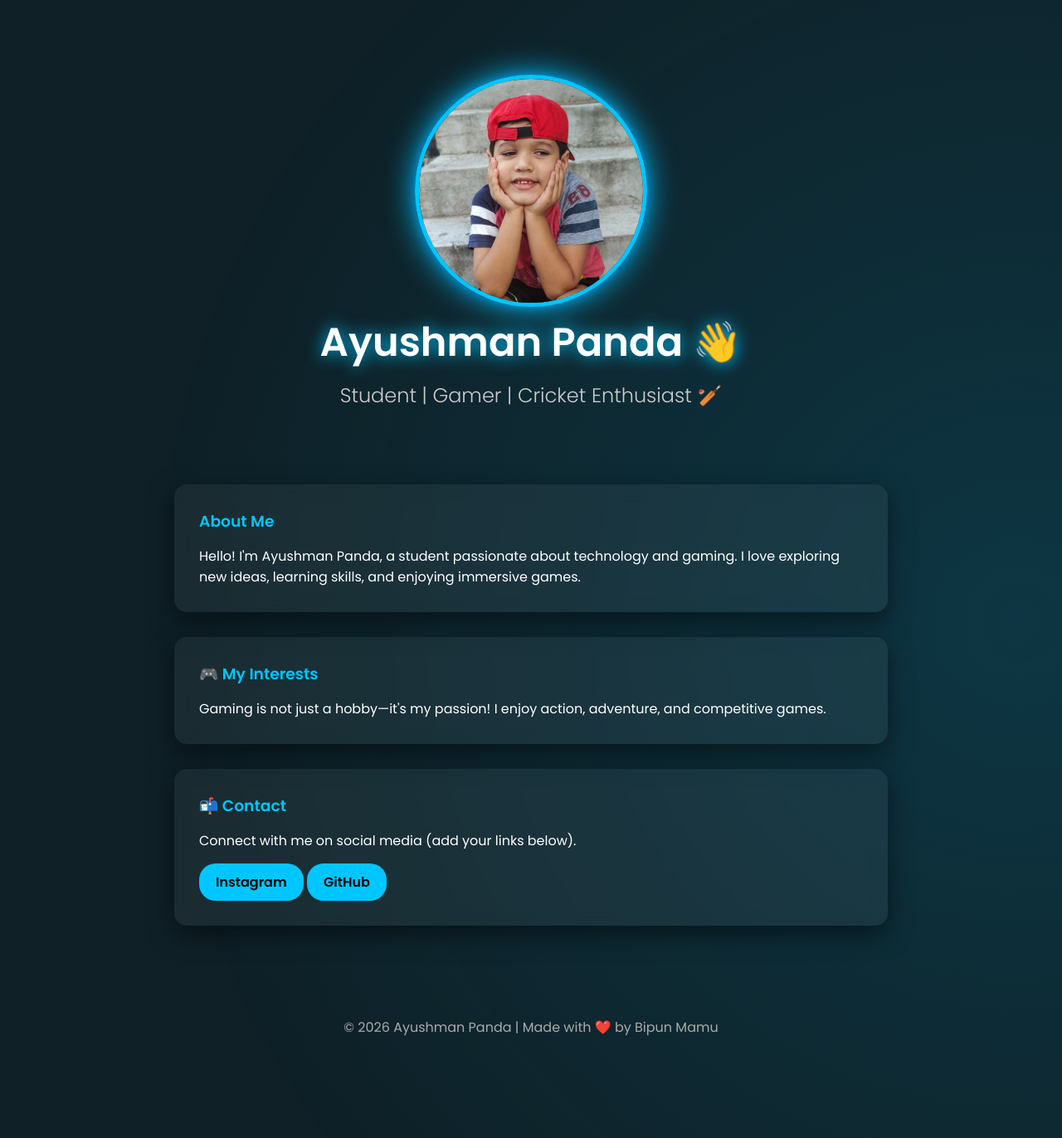
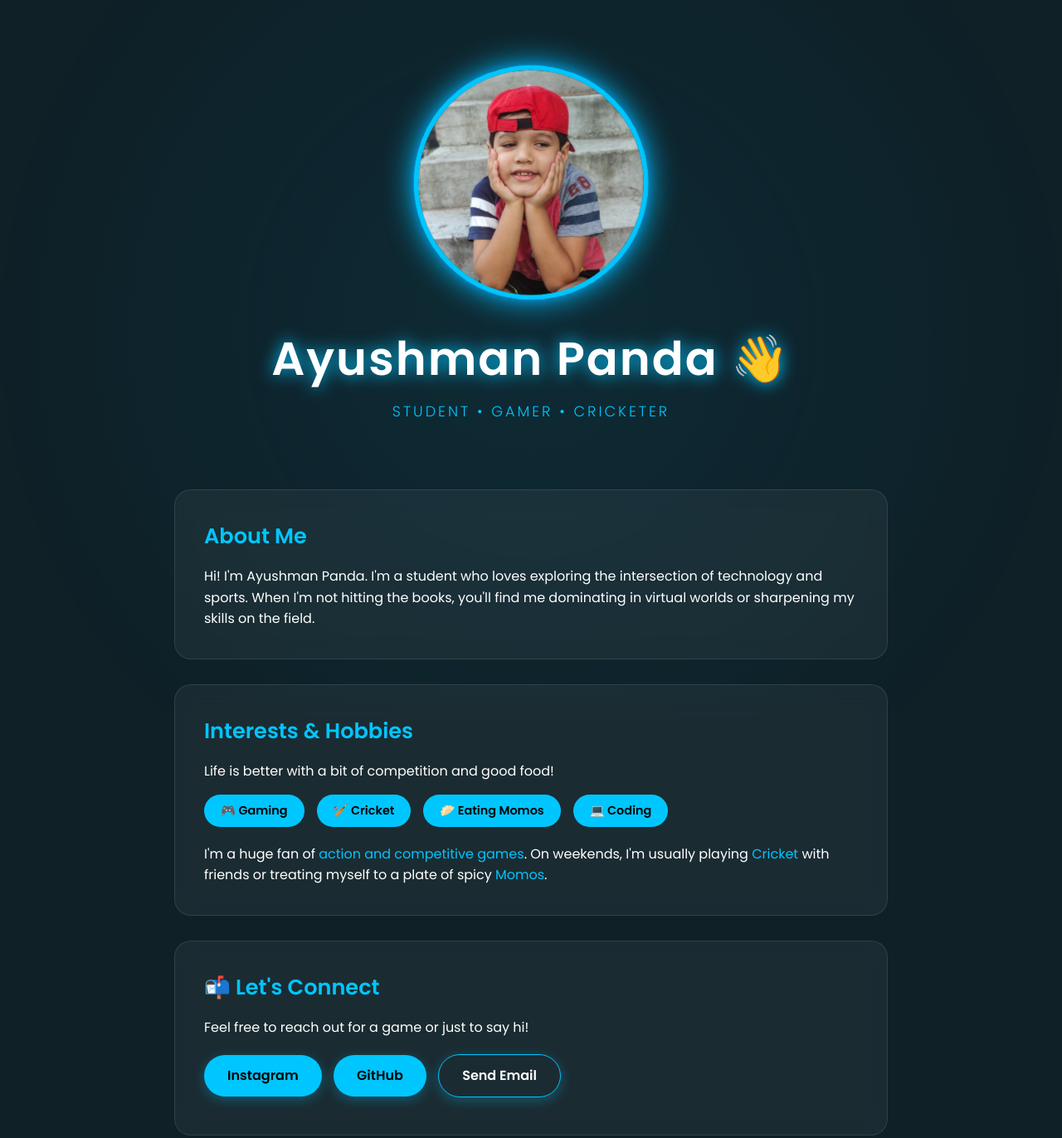
Before and after one commit to IamAyushmanPanda/IamAyushmanPanda.github.io, a plain HTML site: page index.html in a window 1280 px wide. Shown: the top 1372 px of the page at 83% size. Before the commit the page ends 1281 px from the top, so only its background shows below. Drawn offline with Linux system fonts and the light colour scheme.

Commit message:
Revise index.html with content and style updates
Updated title and improved styling for various elements. Enhanced content in the 'About Me' section and added hobbies.

```diff
--- a/index.html
+++ b/index.html
@@ -1,11 +1,9 @@
 <!DOCTYPE html>
-
 <html lang="en">
 <head>
     <meta charset="UTF-8">
     <meta name="viewport" content="width=device-width, initial-scale=1.0">
-    <title>Ayushman Panda | Student & Gamer</title>
-
+    <title>Ayushman Panda | Student, Gamer & Cricketer</title>
 
     <link href="https://fonts.googleapis.com/css2?family=Poppins:wght@300;400;600&display=swap" rel="stylesheet">
 
@@ -15,29 +13,31 @@
             padding: 0;
             box-sizing: border-box;
             font-family: 'Poppins', sans-serif;
+            scroll-behavior: smooth;
         }
 
         body {
             background: #0f2027;
             color: white;
             overflow-x: hidden;
+            line-height: 1.6;
         }
 
         /* Animated Background */
         body::before {
             content: "";
             position: fixed;
-        width: 200%;
-        height: 200%;
-        background: radial-gradient(circle, #00c6ff22, transparent 70%);
-        animation: moveBg 10s linear infinite;
+            top: 0; left: 0;
+            width: 100%;
+            height: 100%;
+            background: radial-gradient(circle at center, #00c6ff15, transparent 80%);
+            animation: pulseBg 8s ease-in-out infinite alternate;
             z-index: -1;
         }
 
-    @keyframes moveBg {
-        0% { transform: translate(0,0); }
-        50% { transform: translate(-50px, -50px); }
-        100% { transform: translate(0,0); }
+        @keyframes pulseBg {
+            0% { opacity: 0.5; transform: scale(1); }
+            100% { opacity: 1; transform: scale(1.2); }
         }
 
         header {
@@ -45,138 +45,139 @@
             padding: 80px 20px 40px;
         }
 
+        /* Profile Image Styling - MADE BIGGER */
+        .profile img {
+            width: 280px; /* Increased size */
+            height: 280px;
+            border-radius: 50%;
+            border: 6px solid #00c6ff;
+            object-fit: cover;
+            box-shadow: 0 0 30px rgba(0, 198, 255, 0.6);
+            transition: 0.4s cubic-bezier(0.175, 0.885, 0.32, 1.275);
+            animation: breathe 3s infinite alternate;
+        }
+
+        @keyframes breathe {
+            0% { box-shadow: 0 0 20px #00c6ff; transform: scale(1); }
+            100% { box-shadow: 0 0 50px #00c6ff, 0 0 20px #0072ff; transform: scale(1.02); }
+        }
+
+        .profile img:hover {
+            transform: scale(1.1) rotate(5deg);
+            border-color: #ffffff;
+        }
+
         h1 {
-        font-size: 3rem;
+            font-size: 3.5rem;
+            margin-top: 20px;
             text-shadow: 0 0 20px #00c6ff;
+            letter-spacing: 2px;
         }
 
         h2 {
             font-weight: 300;
-        color: #ccc;
-        margin-top: 10px;
-    }
-
-    .profile img {
-        margin-top: 30px;
-        width: 180px;
-        height: 180px;
-        border-radius: 50%;
-        border: 4px solid #00c6ff;
-        box-shadow: 0 0 25px #00c6ff;
-        transition: 0.3s;
-    }
-
-    .profile img:hover {
-        transform: scale(1.1);
+            color: #00c6ff;
+            margin-top: 5px;
+            text-transform: uppercase;
+            letter-spacing: 3px;
+            font-size: 1.1rem;
         }
 
         section {
-        padding: 50px 20px;
+            padding: 40px 20px;
             max-width: 900px;
             margin: auto;
         }
 
         .card {
-        background: rgba(255,255,255,0.05);
-        padding: 30px;
-        border-radius: 15px;
-        backdrop-filter: blur(10px);
-        box-shadow: 0 10px 30px rgba(0,0,0,0.5);
+            background: rgba(255, 255, 255, 0.05);
+            padding: 35px;
+            border-radius: 20px;
+            backdrop-filter: blur(12px);
+            border: 1px solid rgba(255, 255, 255, 0.1);
             margin-bottom: 30px;
+            transition: 0.3s;
+        }
+
+        .card:hover {
+            background: rgba(255, 255, 255, 0.08);
+            border-color: #00c6ff;
         }
 
         .card h3 {
             margin-bottom: 15px;
             color: #00c6ff;
+            font-size: 1.6rem;
         }
 
-    .skills span {
-        display: inline-block;
-        background: #00c6ff;
-        color: black;
-        padding: 8px 15px;
-        margin: 5px;
-        border-radius: 20px;
-        font-size: 0.9rem;
-        font-weight: bold;
+        /* Hobbies Section */
+        .hobbies {
+            display: flex;
+            flex-wrap: wrap;
+            gap: 15px;
+            margin-top: 15px;
         }
 
-    .projects {
-        display: grid;
-        grid-template-columns: repeat(auto-fit, minmax(250px, 1fr));
-        gap: 20px;
+        .hobby-tag {
+            background: #00c6ff;
+            color: #000;
+            padding: 8px 20px;
+            border-radius: 50px;
+            font-weight: 600;
+            font-size: 0.9rem;
+            display: flex;
+            align-items: center;
+            gap: 8px;
         }
 
-    .project-card {
-        background: rgba(255,255,255,0.05);
-        padding: 20px;
-        border-radius: 10px;
-        transition: 0.3s;
-    }
-
-    .project-card:hover {
-        transform: translateY(-5px);
-        box-shadow: 0 0 15px #00c6ff;
+        .btn-container {
+            margin-top: 20px;
         }
 
         .btn {
             display: inline-block;
-        margin-top: 15px;
-        padding: 10px 20px;
-        border-radius: 20px;
+            padding: 12px 28px;
+            border-radius: 50px;
             background: #00c6ff;
             color: black;
             text-decoration: none;
             font-weight: bold;
+            margin-right: 10px;
+            margin-bottom: 10px;
             transition: 0.3s;
+            box-shadow: 0 4px 15px rgba(0, 198, 255, 0.3);
         }
 
         .btn:hover {
-        background: #0072ff;
+            background: white;
+            transform: translateY(-3px);
+            box-shadow: 0 6px 20px rgba(0, 198, 255, 0.5);
+        }
+
+        .btn.secondary {
+            background: transparent;
             color: white;
+            border: 1px solid #00c6ff;
         }
 
         footer {
             text-align: center;
-        padding: 30px;
-        color: #aaa;
+            padding: 40px;
+            color: #777;
+            font-size: 0.9rem;
         }
 
-    .profile img {
-        margin-top: 30px;
-        /* Increased size from 180px to 280px */
-        width: 280px;
-        height: 280px;
-        border-radius: 50%;
-        border: 5px solid #00c6ff;
-        box-shadow: 0 0 30px #00c6ff;
-        transition: 0.5s ease-in-out;
-        object-fit: cover; /* Ensures your photo doesn't look stretched */
-
-        /* Added a cool "breathing" glow effect */
-        animation: pulseGlow 3s infinite alternate;
+        .highlight {
+            color: #00c6ff;
         }
 
-    @keyframes pulseGlow {
-        0% { box-shadow: 0 0 20px #00c6ff; }
-        100% { box-shadow: 0 0 50px #00c6ff, 0 0 20px #0072ff; }
-    }
-
-    .profile img:hover {
-        transform: scale(1.1) rotate(3deg);
-        border-color: #fff;
-    }
-
-    /* Adjusting header spacing for the larger image */
-    header {
-        text-align: center;
-        padding: 60px 20px 40px;
+        /* Responsive Fix */
+        @media (max-width: 600px) {
+            h1 { font-size: 2.5rem; }
+            .profile img { width: 220px; height: 220px; }
         }
     </style>
-
-
 </head>
-
 <body>
 
 <header>
@@ -184,34 +185,40 @@
         <img src="your-photo.jpg" alt="Ayushman Panda">
     </div>
     <h1>Ayushman Panda 👋</h1>
-    <h2>Student | Gamer | Cricket Enthusiast 🏏</h2>
+    <h2>Student • Gamer • Cricketer</h2>
 </header>
 
 <section>
     <div class="card">
         <h3>About Me</h3>
         <p>
-            Hello! I'm Ayushman Panda, a student passionate about technology and gaming.
-            I love exploring new ideas, learning skills, and enjoying immersive games.
-        </p>
-    </div>
-
-
-<div class="card">
-    <h3>🎮 My Interests</h3>
-    <p>
-        Gaming is not just a hobby—it's my passion! I enjoy action, adventure, and competitive games.
+            Hi! I'm Ayushman Panda. I'm a student who loves exploring the intersection of technology and sports. When I'm not hitting the books, you'll find me dominating in virtual worlds or sharpening my skills on the field.
         </p>
     </div>
 
     <div class="card">
-    <h3>📬 Contact</h3>
-    <p>Connect with me on social media (add your links below).</p>
+        <h3>Interests & Hobbies</h3>
+        <p>Life is better with a bit of competition and good food!</p>
+        <div class="hobbies">
+            <div class="hobby-tag">🎮 Gaming</div>
+            <div class="hobby-tag">🏏 Cricket</div>
+            <div class="hobby-tag">🥟 Eating Momos</div>
+            <div class="hobby-tag">💻 Coding</div>
+        </div>
+        <p style="margin-top: 20px;">
+            I'm a huge fan of <span class="highlight">action and competitive games</span>. On weekends, I'm usually playing <span class="highlight">Cricket</span> with friends or treating myself to a plate of spicy <span class="highlight">Momos</span>.
+        </p>
+    </div>
+
+    <div class="card">
+        <h3>📬 Let's Connect</h3>
+        <p>Feel free to reach out for a game or just to say hi!</p>
+        <div class="btn-container">
             <a href="#" class="btn">Instagram</a>
             <a href="#" class="btn">GitHub</a>
+            <a href="mailto:hello@example.com" class="btn secondary">Send Email</a>
         </div>
-
-
+    </div>
 </section>
 
 <footer>
```
Lines whose indentation alone changed are shown as unchanged.
